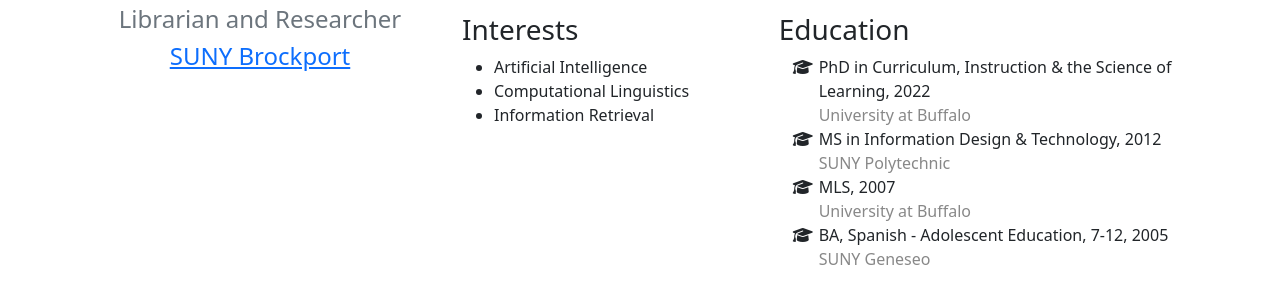
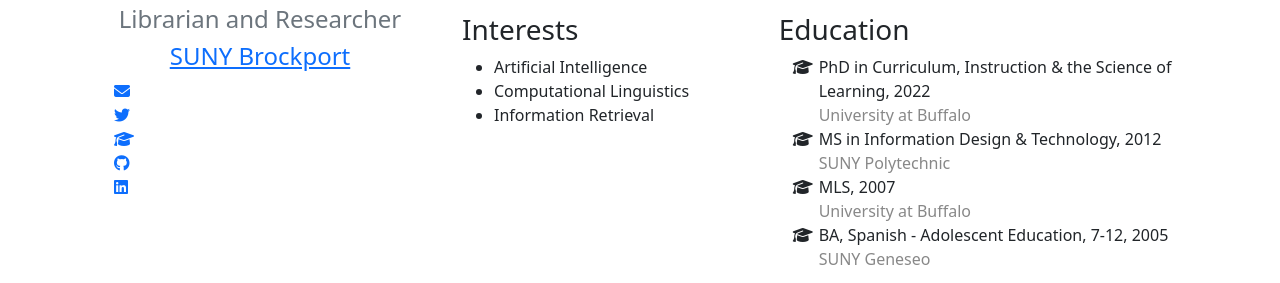
Before and after one commit to loganrath/libwtf, a Jekyll site: the page built from 1.html, in a window 1280 px wide. Shown: the part 369-652 px from the top of the page. Built offline with Jekyll 4.4.1, drawn with Linux system fonts in a browser that asks for light colours; nearby versions of some CDN libraries.

Commit message:
Update 1.html

```diff
--- a/1.html
+++ b/1.html
@@ -8,20 +8,26 @@
   height: 270px;
   border-radius: 50%;
 }
-
 span.institution {display:block; color: #888;}
+ul.network-icon {list-style: none;}
 
 </style>
 <link rel="stylesheet" href="https://cdnjs.cloudflare.com/ajax/libs/font-awesome/6.1.1/css/all.min.css" integrity="sha512-KfkfwYDsLkIlwQp6LFnl8zNdLGxu9YAA1QvwINks4PhcElQSvqcyVLLD9aMhXd13uQjoXtEKNosOWaZqXgel0g==" crossorigin="anonymous" referrerpolicy="no-referrer" />
 <div class="row">
   <div class="col-md-4">
-    <div id="profile text-center">
+    <div id="profile mx-auto">
       <img src="https://logan-rath.netlify.app/authors/admin/avatar_hu52a603635ecebd45650b162dadabb4e5_12861_270x270_fill_q75_lanczos_center.jpg" class="avatar avatar mx-auto" />
       <div class="portrait_title text-center">
       <h1>Logan Rath</h1>
       <p class="h4 text-muted">Librarian and Researcher</p>
       <p class="h4"><a href="https://brockport.edu/">SUNY Brockport</a></p>
       </div>
+      <ul class="network-icon" aria-hidden="true">
+        <li><a href="/#contact" aria-label="envelope"><i class="fas fa-envelope big-icon"></i></a></li>
+        <li><a href="https://twitter.com/LoganRath" target="_blank" rel="noopener" aria-label="twitter"><i class="fab fa-twitter big-icon"></i></a></li>
+        <li><a href="https://scholar.google.com/citations?user=sfO-kFAAAAAJ&amp;hl=en" target="_blank" rel="noopener" aria-label="graduation-cap"><i class="fas fa-graduation-cap big-icon"></i></a></li>
+        <li><a href="https://github.com/loganrath" target="_blank" rel="noopener" aria-label="github"><i class="fab fa-github big-icon"></i></a></li>
+        <li><a href="https://www.linkedin.com/in/LoganRath" target="_blank" rel="noopener" aria-label="linkedin"><i class="fab fa-linkedin big-icon"></i></a></li></ul>
     </div>
   </div>
   <div class="col-md-8">
```
